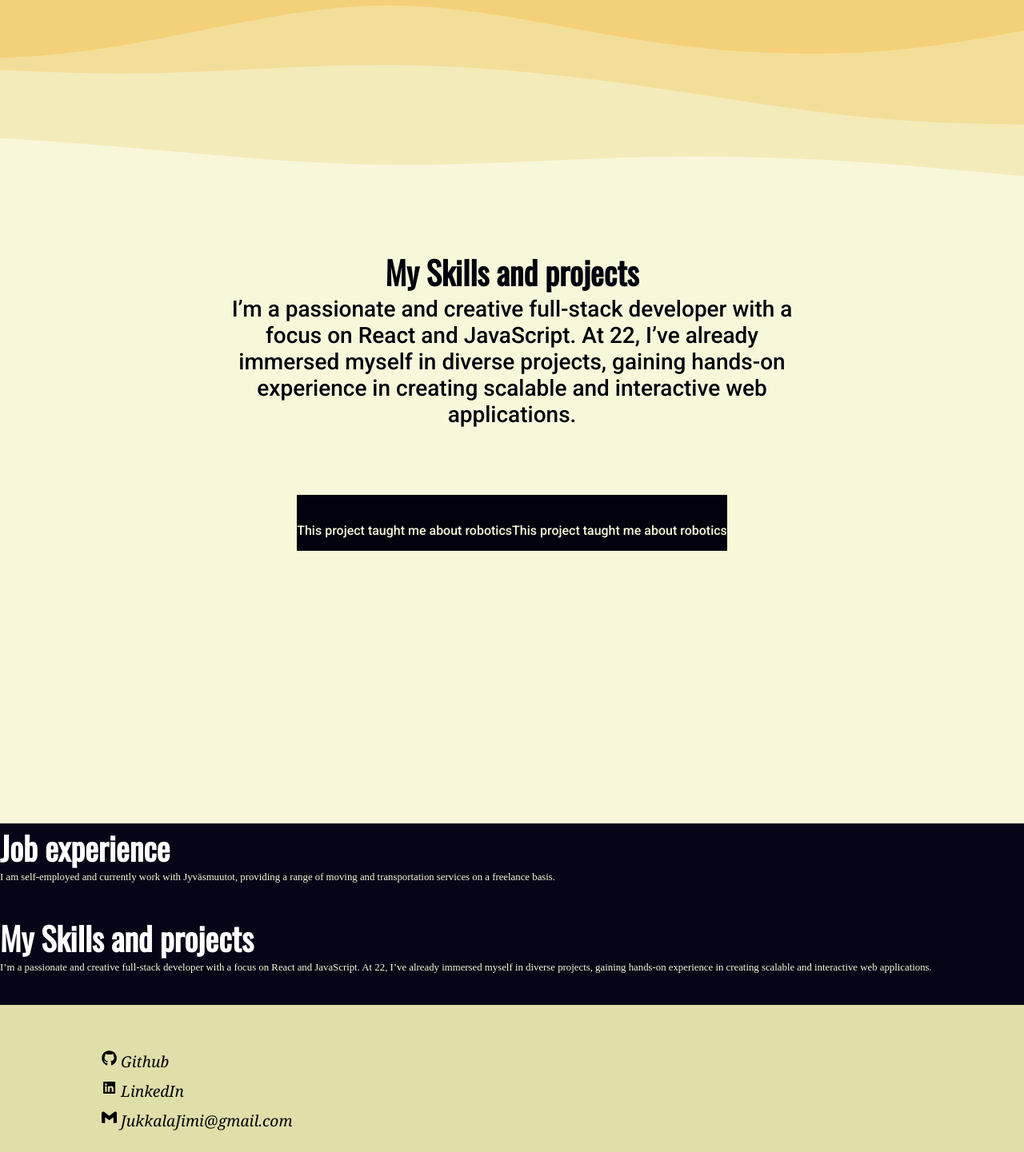
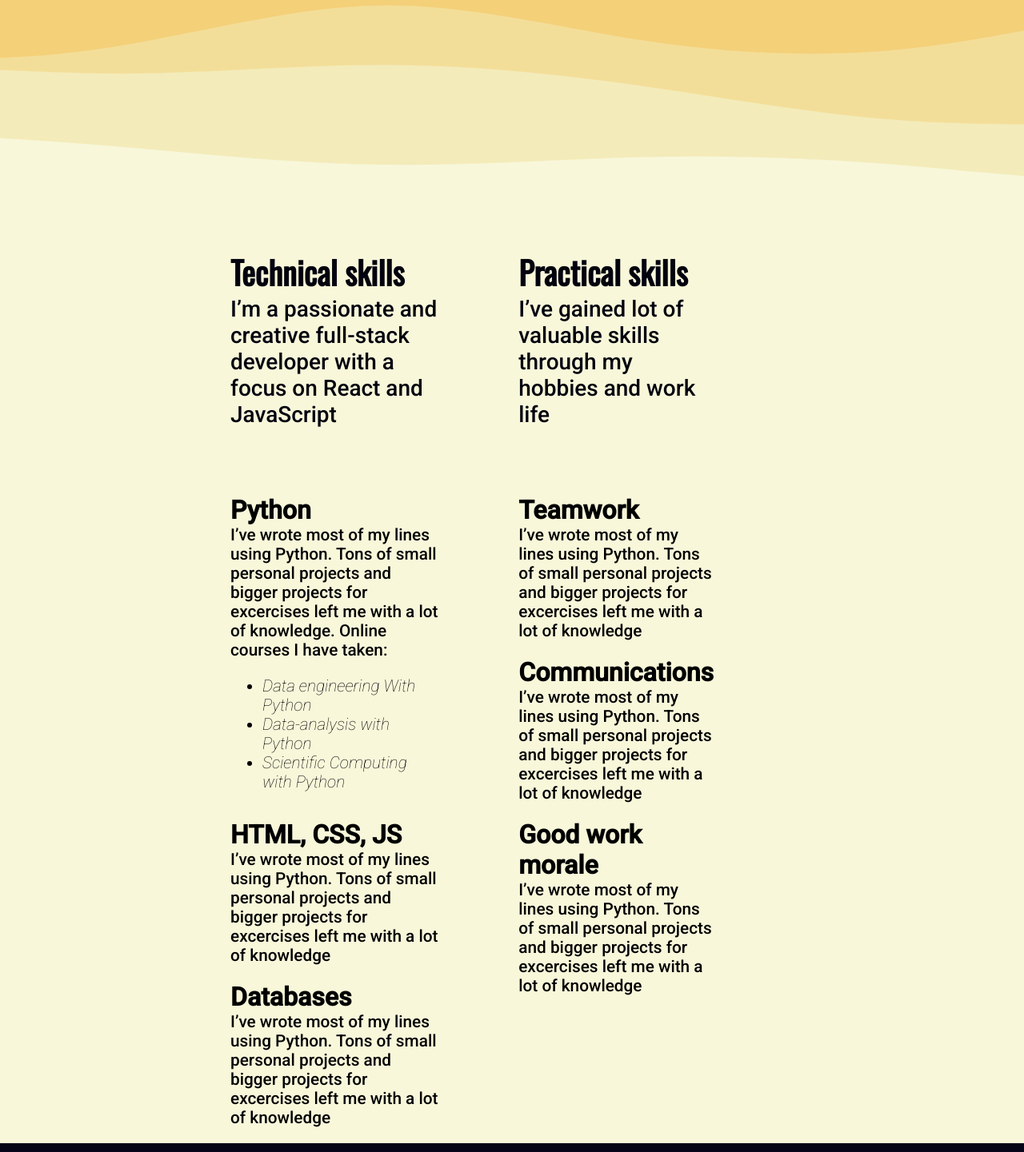
Before and after one commit to Jimpsoni/PortfolioWebPage, a React (Vite) app in the folder Frontend/: page / in a window 1280 px wide. Shown: the part 1330-2771 px from the top of the page at 80% size. Built offline with nearby package versions, Linux system fonts and the light colour scheme; a web font is replaced by a local one.

Commit message:
Updated the layout, added graphics

```diff
--- a/Frontend/src/components/maincontent/index.jsx
+++ b/Frontend/src/components/maincontent/index.jsx
@@ -11,8 +11,8 @@ const MainContent = () => {
             </div>
             <h1 id='mainHeader'>Hello! I am Jimi Jukkala</h1>
             <p className='sectionText'>
-              I am a second-year student at the University of Jyväskylä, diving
-              into the world of computer science.
+              Second-year student at the University of Jyväskylä, diving into
+              the world of computer science.
             </p>
             <h2 className='subheading'>About me</h2>
             <p className='sectionText'>
@@ -27,23 +27,67 @@ const MainContent = () => {
 
       <div id='experince'>
         <section className='whiteSection'>
-          <h2 className='subheading2'>My Skills and projects</h2>
-          <p className='whiteSectionText'>
-            I&rsquo;m a passionate and creative full-stack developer with a
-            focus on React and JavaScript. At 22, I&rsquo;ve already immersed
-            myself in diverse projects, gaining hands-on experience in creating
-            scalable and interactive web applications.
-          </p>
+          <div className='skillSection'>
+            <h2 className='subheading2'>Technical skills</h2>
+            <p className='whiteSectionText'>
+              I&rsquo;m a passionate and creative full-stack developer with a
+              focus on React and JavaScript
+            </p>
+            <h3 className='skillHeader'>Python</h3>
+            <p className='descriptionText'>
+              I&rsquo;ve wrote most of my lines using Python. Tons of small
+              personal projects and bigger projects for excercises left me with
+              a lot of knowledge. Online courses I have taken:
+            </p>
 
-          <div id='projectCards'>
-            <div id='project'>
-              <img />
-              <p>This project taught me about robotics</p>
-            </div>
-            <div id='project'>
-            <img />
-              <p>This project taught me about robotics</p>
-            </div>
+            <ul id='certifications'>
+              <li className='certification'>Data engineering With Python</li>
+              <li className='certification'>Data-analysis with Python</li>
+              <li className='certification'>Scientific Computing with Python</li>
+            </ul>
+
+            <h3 className='skillHeader'>HTML, CSS, JS</h3>
+            <p className='descriptionText'>
+              I&rsquo;ve wrote most of my lines using Python. Tons of small
+              personal projects and bigger projects for excercises left me with
+              a lot of knowledge
+            </p>
+
+            <h3 className='skillHeader'>Databases</h3>
+            <p className='descriptionText'>
+              I&rsquo;ve wrote most of my lines using Python. Tons of small
+              personal projects and bigger projects for excercises left me with
+              a lot of knowledge
+            </p>
+          </div>
+
+
+          <div className='skillSection'>
+            <h2 className='subheading2'>Practical skills</h2>
+            <p className='whiteSectionText'>
+              I&rsquo;ve gained lot of valuable skills through my hobbies and
+              work life
+            </p>
+            <h3 className='skillHeader'>Teamwork</h3>
+            <p className='descriptionText'>
+              I&rsquo;ve wrote most of my lines using Python. Tons of small
+              personal projects and bigger projects for excercises left me with
+              a lot of knowledge
+            </p>
+
+            <h3 className='skillHeader'>Communications</h3>
+            <p className='descriptionText'>
+              I&rsquo;ve wrote most of my lines using Python. Tons of small
+              personal projects and bigger projects for excercises left me with
+              a lot of knowledge
+            </p>
+
+            <h3 className='skillHeader'>Good work morale</h3>
+            <p className='descriptionText'>
+              I&rsquo;ve wrote most of my lines using Python. Tons of small
+              personal projects and bigger projects for excercises left me with
+              a lot of knowledge
+            </p>
           </div>
         </section>
       </div>
--- a/Frontend/src/components/maincontent/styles.css
+++ b/Frontend/src/components/maincontent/styles.css
@@ -68,8 +68,11 @@
   background-color: #f8f7da;
   font-size: 35px;
   display: flex;
-  flex-direction: column;
-  align-items: center;
+
+}
+
+.skillSection {
+  margin-right: 100px;
 }
 
 
@@ -78,7 +81,7 @@
   margin: 0;
   margin-bottom: 3em;
   color: #02020e;
-  text-align: center;
+  text-align: left;
   z-index: 3;
 }
 
@@ -94,12 +97,23 @@
   z-index: 10;
 }
 
+.descriptionText {
+  font-size: 1.3rem;
+  margin: 0 0 1em 0;
+}
+
+.skillHeader {
+  font-size: 2rem;
+  margin: 0;
+}
+
 .image {
   position: relative;
   width: 100%;
   height: auto;
   z-index: 11;
   border-radius: 30%;
+  box-shadow: 10px 5px 0px #f8f7da;
 }
 
 #mainHeader {
@@ -107,6 +121,14 @@
   font-family: 'Oswald'
 }
 
+#certifications {
+  margin: 0 0 1em 0;
+}
+
+.certification {
+  font-size: 1.3rem;
+  font-style: italic;
+}
 
 #firstpart {
   padding-top: 15vh;
```
